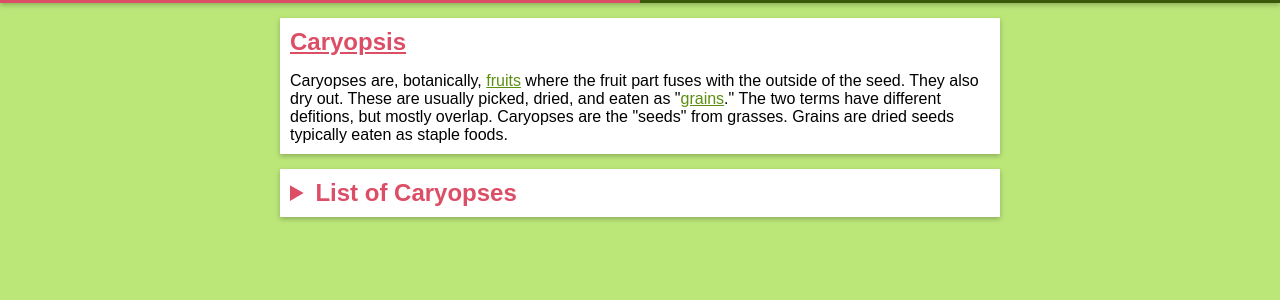
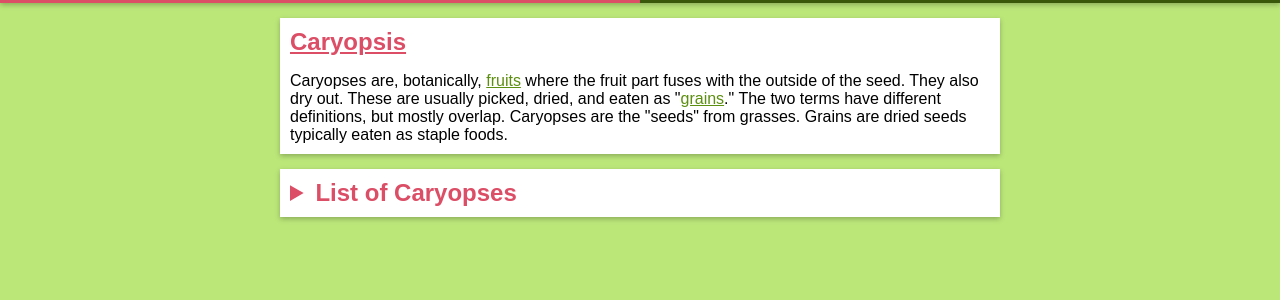
Before and after one commit to mminer237/fruitorvegetable, a Jekyll site: the page built from _types/caryopsis.html, in a window 1280 px wide. Shown: the part 121-421 px from the top of the page. Built offline with Jekyll 4.4.1, drawn with Linux system fonts in a browser that asks for light colours.

Commit message:
Fix typo

```diff
--- a/_types/caryopsis.html
+++ b/_types/caryopsis.html
@@ -5,4 +5,4 @@ indefinite_title: A Caryopsis
 type: caryopsis
 parent_type: fruit
 ---
-<p>Caryopses are, botanically, <a href="{% link _types/fruit.html %}">fruits</a> where the fruit part fuses with the outside of the seed. They also dry out. These are usually picked, dried, and eaten as "<a href="{% link _types/grain.html %}">grains</a>." The two terms have different defitions, but mostly overlap. Caryopses are the "seeds" from grasses. Grains are dried seeds typically eaten as staple foods.</p>
+<p>Caryopses are, botanically, <a href="{% link _types/fruit.html %}">fruits</a> where the fruit part fuses with the outside of the seed. They also dry out. These are usually picked, dried, and eaten as "<a href="{% link _types/grain.html %}">grains</a>." The two terms have different definitions, but mostly overlap. Caryopses are the "seeds" from grasses. Grains are dried seeds typically eaten as staple foods.</p>
```
